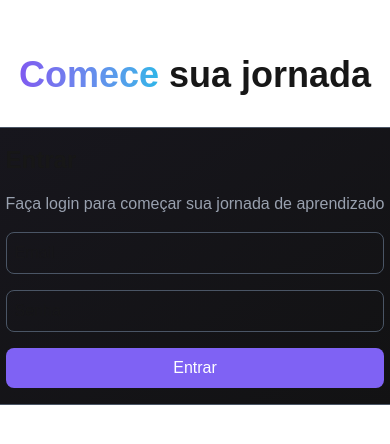
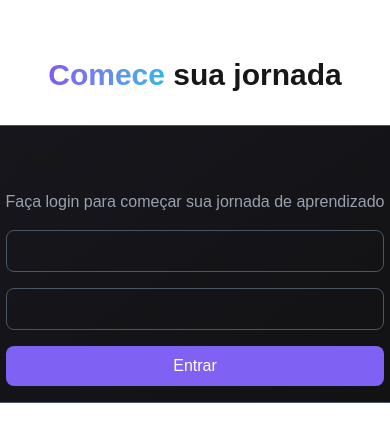
Before and after one commit to ViniNathan/glossary-app, a Next.js app in the folder frontend/: page /login in a window 390 px wide. Shown: the part 192-636 px from the top of the page. Built offline with nearby package versions, Linux system fonts and the light colour scheme.

Commit message:
style: adjust login header font size for medium and small devices

```diff
--- a/frontend/src/app/(public)/login/page.tsx
+++ b/frontend/src/app/(public)/login/page.tsx
@@ -3,7 +3,7 @@
 function LoginPage() {
   return (
     <div className="container mx-auto flex h-screen flex-col items-center justify-center gap-8">
-      <h1 className="text-4xl font-bold">
+      <h1 className="text-3xl md:text-4xl font-bold">
         <span className="bg-gradient-to-r from-[#7f5af0] to-[#2cb5e8] bg-clip-text text-transparent select-none">Comece</span>
         {" "}
         sua jornada
```
